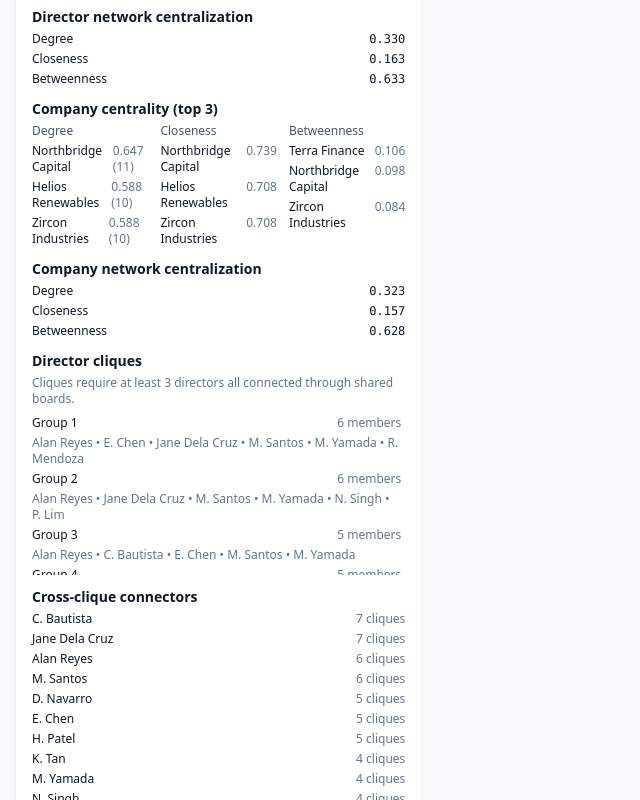
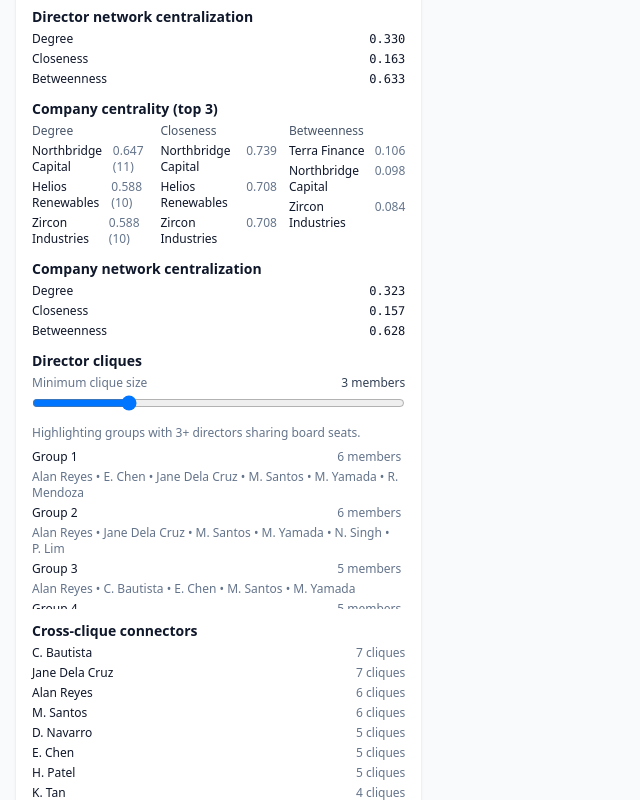
Before and after one commit to Dino03/interlockingdir, a React (Vite) app: page / in a window 1280 px wide. Shown: the part 2000-2800 px from the top of the page, without its empty margins (0-640 px from the left). Built offline with nearby package versions, Linux system fonts and the light colour scheme.

Commit message:
Add clique size filter slider

```diff
--- a/src/App.jsx
+++ b/src/App.jsx
@@ -499,6 +499,7 @@
     }
   };
 
+  const cliqueUniverse = findCliques(directorAdjacency, 2);
   const cliqueResult = findCliques(directorAdjacency);
   const directorCliques = cliqueResult.cliques.map(members => ({
     members,
@@ -526,7 +527,8 @@
     cliques: {
       directorCliques,
       crossCliqueConnectors,
-      threshold: cliqueResult.threshold
+      threshold: cliqueResult.threshold,
+      allCliques: cliqueUniverse.cliques
     }
   };
 }
@@ -977,6 +979,7 @@
 export default function InterlockingDirectorsApp() {
   const [raw, setRaw] = useState(SAMPLE);
   const [minDegree, setMinDegree] = useState(0);
+  const [cliqueSizeFilter, setCliqueSizeFilter] = useState(3);
   const [query, setQuery] = useState("");
   const [viewMode, setViewMode] = useState("bipartite");
   const [debugEnabled, setDebugEnabled] = useState(false);
@@ -1507,9 +1510,32 @@
     betweenness: report.centrality?.companies?.betweenness || [],
     centralization: report.centrality?.companies?.centralization || defaultCentralization
   };
-  const directorCliques = report.cliques?.directorCliques || [];
-  const crossCliqueConnectors = report.cliques?.crossCliqueConnectors || [];
-  const cliqueThreshold = report.cliques?.threshold || 3;
+  const allDirectorCliques = useMemo(() => {
+    const raw = report.cliques?.allCliques;
+    if (raw && raw.length > 0) {
+      return raw.map(members => ({ members, size: members.length }));
+    }
+    const fallback = report.cliques?.directorCliques || [];
+    return fallback.map(clique => ({ members: clique.members, size: clique.size ?? clique.members.length }));
+  }, [report]);
+  const maxDirectorCliqueSize = useMemo(() => {
+    return allDirectorCliques.reduce((max, clique) => Math.max(max, clique.size), 0);
+  }, [allDirectorCliques]);
+  const sliderMaxCliqueSize = Math.max(2, maxDirectorCliqueSize);
+  useEffect(() => {
+    const defaultThreshold = Math.max(2, report.cliques?.threshold || 3);
+    const next = Math.min(defaultThreshold, sliderMaxCliqueSize);
+    setCliqueSizeFilter(prev => (prev !== next ? next : prev));
+  }, [report, sliderMaxCliqueSize]);
+  const activeCliqueThreshold = Math.min(Math.max(2, cliqueSizeFilter || 2), sliderMaxCliqueSize);
+  const filteredDirectorCliques = useMemo(
+    () => allDirectorCliques.filter(clique => clique.size >= activeCliqueThreshold),
+    [allDirectorCliques, activeCliqueThreshold]
+  );
+  const crossCliqueConnectors = useMemo(
+    () => computeCrossCliqueConnectors(filteredDirectorCliques.map(clique => clique.members)),
+    [filteredDirectorCliques]
+  );
   const cliqueVisuals = useMemo(() => {
     const palette = [
       { fill: "rgba(59,130,246,0.12)", stroke: "rgba(37,99,235,0.55)" },
@@ -1519,7 +1545,7 @@
       { fill: "rgba(165,180,252,0.12)", stroke: "rgba(99,102,241,0.5)" },
       { fill: "rgba(251,191,36,0.12)", stroke: "rgba(217,119,6,0.5)" }
     ];
-    const groups = report.cliques?.directorCliques || [];
+    const groups = filteredDirectorCliques;
     return groups.map((clique, index) => {
       const paletteEntry = palette[index % palette.length];
       return {
@@ -1529,7 +1555,7 @@
         stroke: paletteEntry.stroke
       };
     });
-  }, [report.cliques]);
+  }, [filteredDirectorCliques]);
 
   const updateSelectionOverlayPosition = useCallback(() => {
     const net = networkRef.current;
@@ -1656,43 +1682,46 @@
     const drawCliques = (ctx) => {
       if (!ctx) return;
       const visibleIds = new Set((visibleNodesRef.current || []).map(node => node.id));
-      const ratio = net?.canvas?.pixelRatio || window.devicePixelRatio || 1;
+      const scale = typeof net.getScale === "function" ? net.getScale() || 1 : 1;
+
       cliqueVisuals.forEach(clique => {
         const ids = clique.nodeIds.filter(id => visibleIds.has(id));
         if (ids.length < 2) return;
+
         const positions = net.getPositions(ids);
-        const points = ids
+        const domPoints = ids
           .map(id => positions[id])
           .filter(pos => pos && Number.isFinite(pos.x) && Number.isFinite(pos.y))
-          .map(pos => net.canvasToDOM(pos));
-        if (points.length < 2) return;
-
-        let polygon;
-        if (points.length === 2) {
-          polygon = buildCapsuleAroundPair(points[0], points[1], 28);
+          .map(pos => net.canvasToDOM(pos))
+          .filter(point => point && Number.isFinite(point.x) && Number.isFinite(point.y));
+        if (domPoints.length < 2) return;
+
+        let polygonDom;
+        if (domPoints.length === 2) {
+          polygonDom = buildCapsuleAroundPair(domPoints[0], domPoints[1], 28);
         } else {
-          const hull = computeConvexHull(points);
+          const hull = computeConvexHull(domPoints);
           if (hull.length === 0) return;
-          polygon = expandPolygon(hull, 36);
-        }
-
-        if (!polygon || polygon.length < 3) return;
-
-        const scaledPolygon = polygon.map(point => ({
-          x: point.x * ratio,
-          y: point.y * ratio
-        }));
+          polygonDom = expandPolygon(hull, 36);
+        }
+
+        if (!polygonDom || polygonDom.length < 3) return;
+
+        const canvasPolygon = polygonDom
+          .map(point => net.DOMtoCanvas(point))
+          .filter(point => point && Number.isFinite(point.x) && Number.isFinite(point.y));
+        if (canvasPolygon.length < 3) return;
 
         ctx.save();
         ctx.beginPath();
-        scaledPolygon.forEach((point, index) => {
+        canvasPolygon.forEach((point, index) => {
           if (index === 0) ctx.moveTo(point.x, point.y);
           else ctx.lineTo(point.x, point.y);
         });
         ctx.closePath();
         ctx.fillStyle = clique.fill;
         ctx.strokeStyle = clique.stroke;
-        ctx.lineWidth = 2 * ratio;
+        ctx.lineWidth = 2 / scale;
         ctx.fill();
         ctx.stroke();
         ctx.restore();
@@ -2129,15 +2158,45 @@
 
               <div>
                 <div className="text-sm font-semibold mb-1">Director cliques</div>
-                {directorCliques.length > 0 ? (
+                {allDirectorCliques.length > 0 ? (
                   <>
+                    <div className="space-y-2">
+                      <div>
+                        <label
+                          htmlFor="clique-size-filter"
+                          className="flex items-center justify-between text-xs text-slate-500"
+                        >
+                          <span>Minimum clique size</span>
+                          <span className="font-medium text-slate-700">
+                            {activeCliqueThreshold} {activeCliqueThreshold === 1 ? "member" : "members"}
+                          </span>
+                        </label>
+                        <input
+                          id="clique-size-filter"
+                          type="range"
+                          min={2}
+                          max={sliderMaxCliqueSize}
+                          step={1}
+                          value={activeCliqueThreshold}
+                          onChange={(event) => setCliqueSizeFilter(Number(event.target.value))}
+                          className="mt-1 w-full"
+                          disabled={sliderMaxCliqueSize <= 2}
+                        />
+                        {sliderMaxCliqueSize <= 2 ? (
+                          <p className="mt-1 text-[11px] text-slate-400">
+                            Only director pairs are available for highlighting.
+                          </p>
+                        ) : null}
+                      </div>
                       <p className="text-xs text-slate-500">
-                      {cliqueThreshold >= 3
-                        ? `Cliques require at least ${cliqueThreshold} directors all connected through shared boards.`
-                        : "No 3+ director cliques detected; displaying tightly linked director pairs."}
+                        {activeCliqueThreshold >= 3
+                          ? `Highlighting groups with ${activeCliqueThreshold}+ directors sharing board seats.`
+                          : "Highlighting tightly linked director pairs."}
                       </p>
+                    </div>
+                    {filteredDirectorCliques.length > 0 ? (
                       <ul className="text-xs space-y-1 max-h-40 overflow-auto pr-1 mt-2">
-                      {directorCliques.map((clique, index) => (
+                        {filteredDirectorCliques.map((clique, index) => (
                           <li key={`clique-${clique.members.join('|')}`} className="flex flex-col gap-1">
                             <div className="flex justify-between gap-2">
                               <span>Group {index + 1}</span>
@@ -2147,6 +2206,11 @@
                           </li>
                         ))}
                       </ul>
+                    ) : (
+                      <p className="mt-2 text-xs text-slate-500">
+                        No director cliques meet this size filter. Lower the slider to reveal smaller groups.
+                      </p>
+                    )}
                   </>
                 ) : (
                   <p className="text-xs text-slate-500">No director cliques detected.</p>
```
Lines whose indentation alone changed are shown as unchanged.
